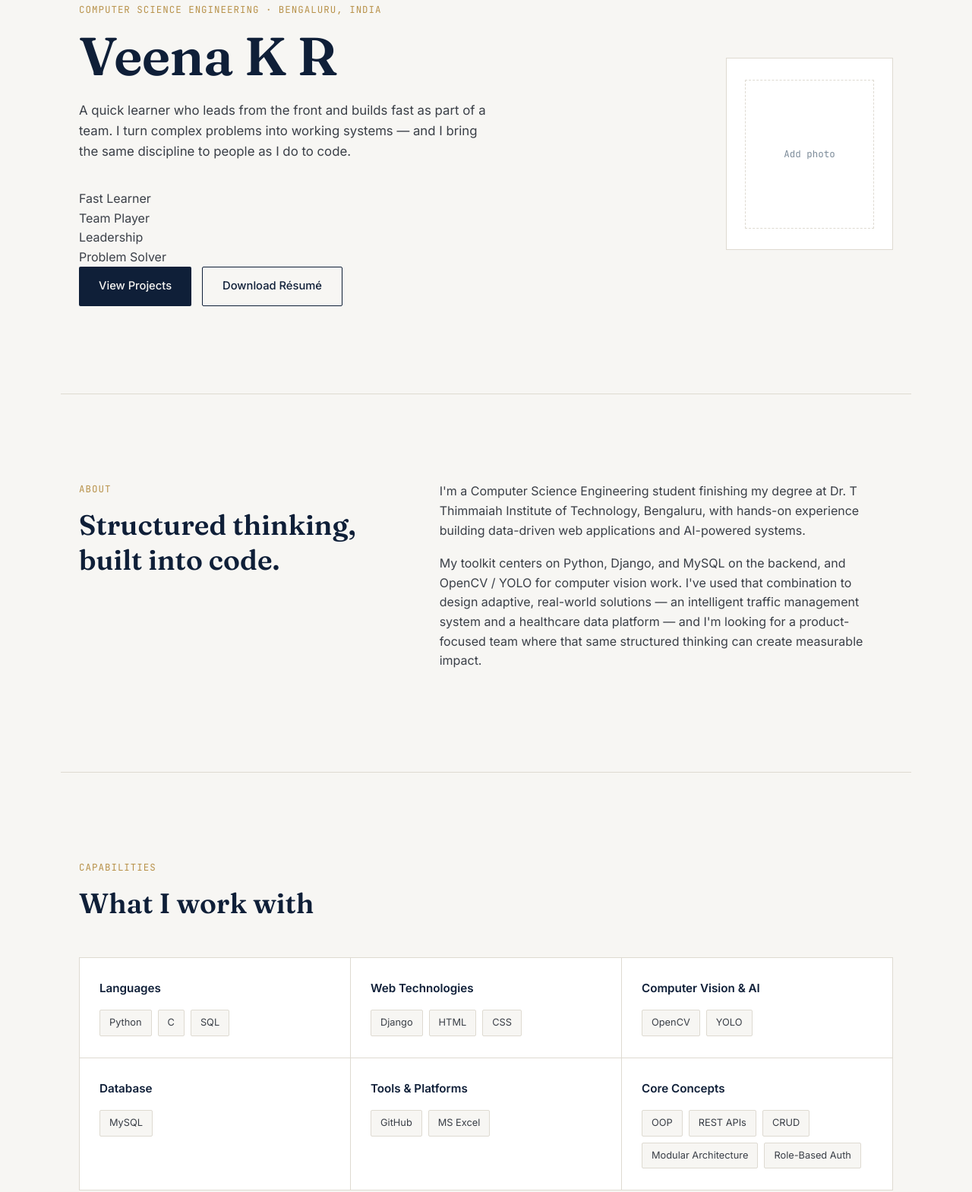
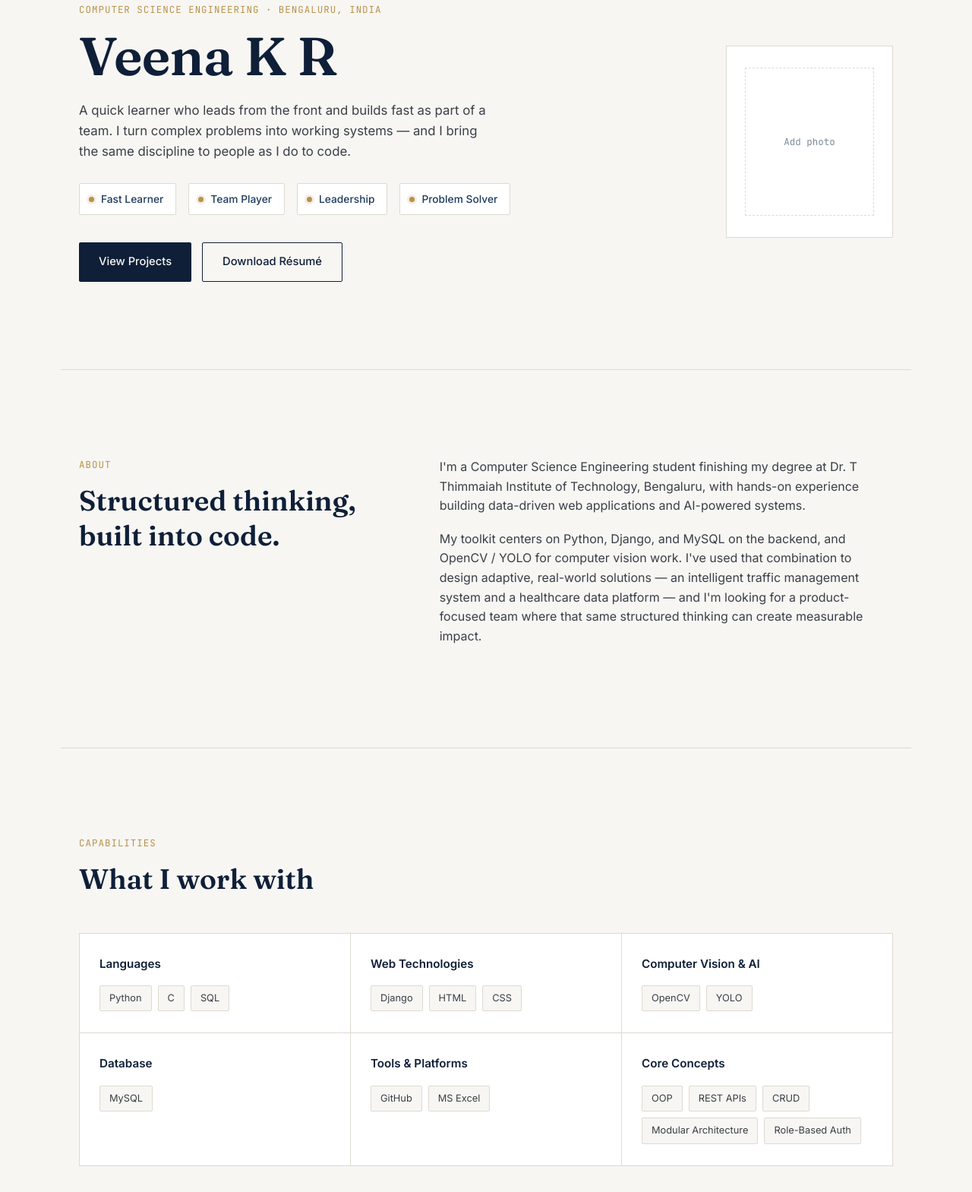
Before and after one commit to ChethanKumarDeveloper/veena_portfolio, a plain HTML site: page index.html in a window 1280 px wide. Shown: the part 222-1791 px from the top of the page at 76% size. Drawn offline with Linux system fonts and the light colour scheme.

Commit message:
Enhance styles for strengths strip and skill card

```diff
--- a/style.css
+++ b/style.css
@@ -252,13 +252,53 @@ h1, h2, h3 { font-family: var(--font-display); color: var(--navy); }
   max-width: 540px;
   font-size: 1.05rem;
   color: var(--graphite);
+  margin-bottom: 28px;
+}
+
+/* ---- Strengths strip ---- */
+.strengths-strip {
+  display: flex;
+  flex-wrap: wrap;
+  gap: 10px 16px;
   margin-bottom: 36px;
+  padding: 0;
+  animation: rise 0.7s 0.1s var(--ease) both;
+}
+
+.strength {
+  display: inline-flex;
+  align-items: center;
+  gap: 9px;
+  padding: 9px 16px 9px 12px;
+  border: 1px solid var(--hairline);
+  background: var(--paper-raised);
+  border-radius: 2px;
+  font-size: 0.86rem;
+  font-weight: 500;
+  color: var(--slate);
+  transition: border-color 0.25s var(--ease), transform 0.25s var(--ease), box-shadow 0.25s var(--ease);
+}
+
+.strength:hover {
+  border-color: var(--gold);
+  transform: translateY(-2px);
+  box-shadow: 0 6px 14px -8px rgba(15, 31, 56, 0.25);
+}
+
+.strength-mark {
+  width: 7px;
+  height: 7px;
+  border-radius: 50%;
+  background: var(--gold);
+  flex: none;
+  box-shadow: 0 0 0 3px rgba(184, 146, 75, 0.16);
 }
 
 .hero-actions {
   display: flex;
   gap: 14px;
   flex-wrap: wrap;
+  animation: rise 0.7s 0.2s var(--ease) both;
 }
 
 .btn {
@@ -315,12 +355,6 @@ h1, h2, h3 { font-family: var(--font-display); color: var(--navy); }
   text-align: center;
 }
 
-.hero-photo-frame img {
-  width: 100%;
-  height: 100%;
-  object-fit: cover;
-}
-
 @keyframes rise {
   from { opacity: 0; transform: translateY(14px); }
   to { opacity: 1; transform: translateY(0); }
@@ -370,6 +404,29 @@ h1, h2, h3 { font-family: var(--font-display); color: var(--navy); }
 .skill-card {
   background: var(--paper-raised);
   padding: 28px 26px;
+  position: relative;
+  transition: transform 0.25s var(--ease), box-shadow 0.25s var(--ease);
+}
+
+.skill-card::before {
+  content: "";
+  position: absolute;
+  top: 0;
+  left: 0;
+  width: 0;
+  height: 2px;
+  background: var(--gold);
+  transition: width 0.3s var(--ease);
+}
+
+.skill-card:hover {
+  transform: translateY(-3px);
+  box-shadow: 0 14px 28px -18px rgba(15, 31, 56, 0.3);
+  z-index: 1;
+}
+
+.skill-card:hover::before {
+  width: 100%;
 }
 
 .skill-card h3 {
@@ -474,11 +531,14 @@ h1, h2, h3 { font-family: var(--font-display); color: var(--navy); }
 .project-card {
   background: var(--paper-raised);
   padding: 36px;
-  transition: background 0.25s var(--ease);
+  border-left: 3px solid transparent;
+  transition: background 0.25s var(--ease), border-color 0.25s var(--ease), padding-left 0.25s var(--ease);
 }
 
 .project-card:hover {
   background: #FBFAF7;
+  border-left-color: var(--gold);
+  padding-left: 33px;
 }
 
 .project-card-top {
```
